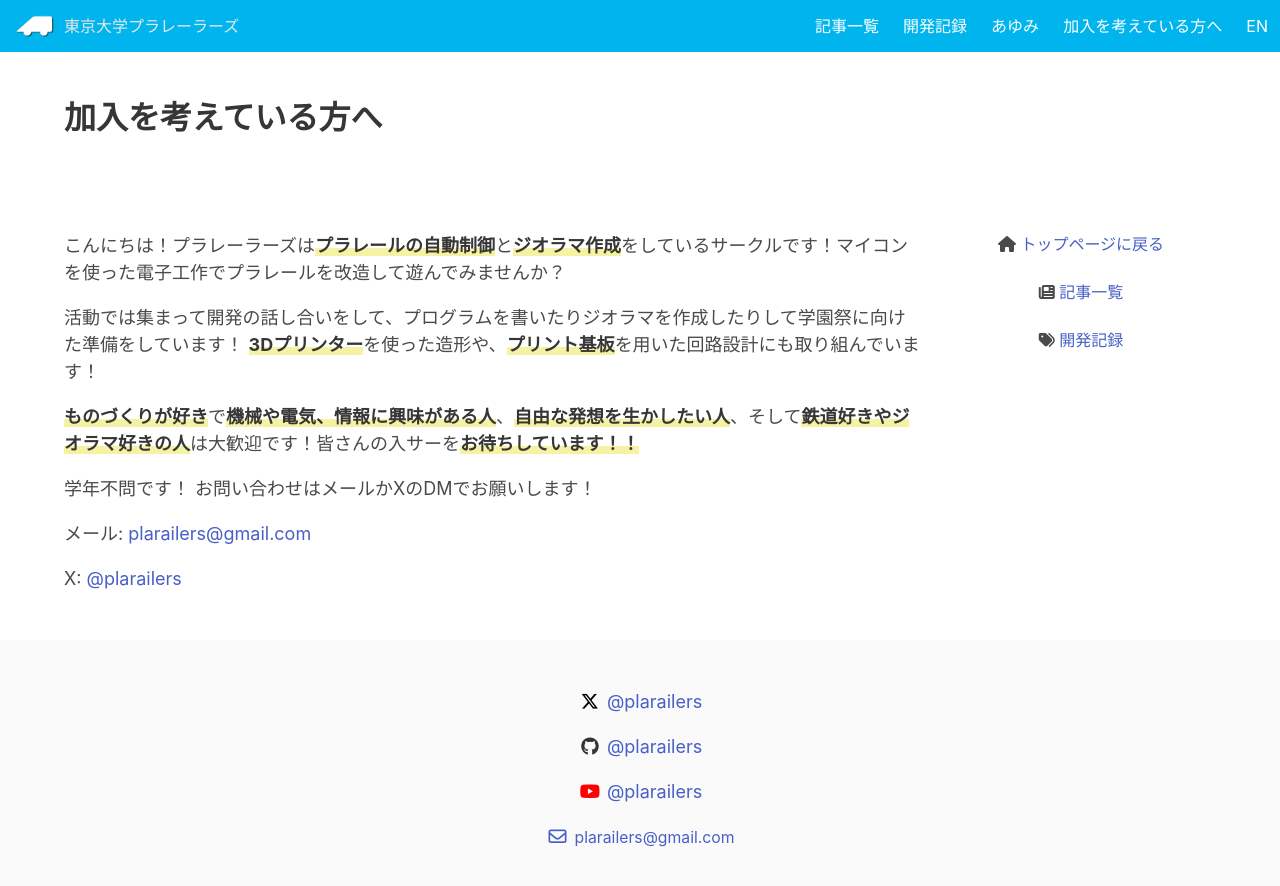
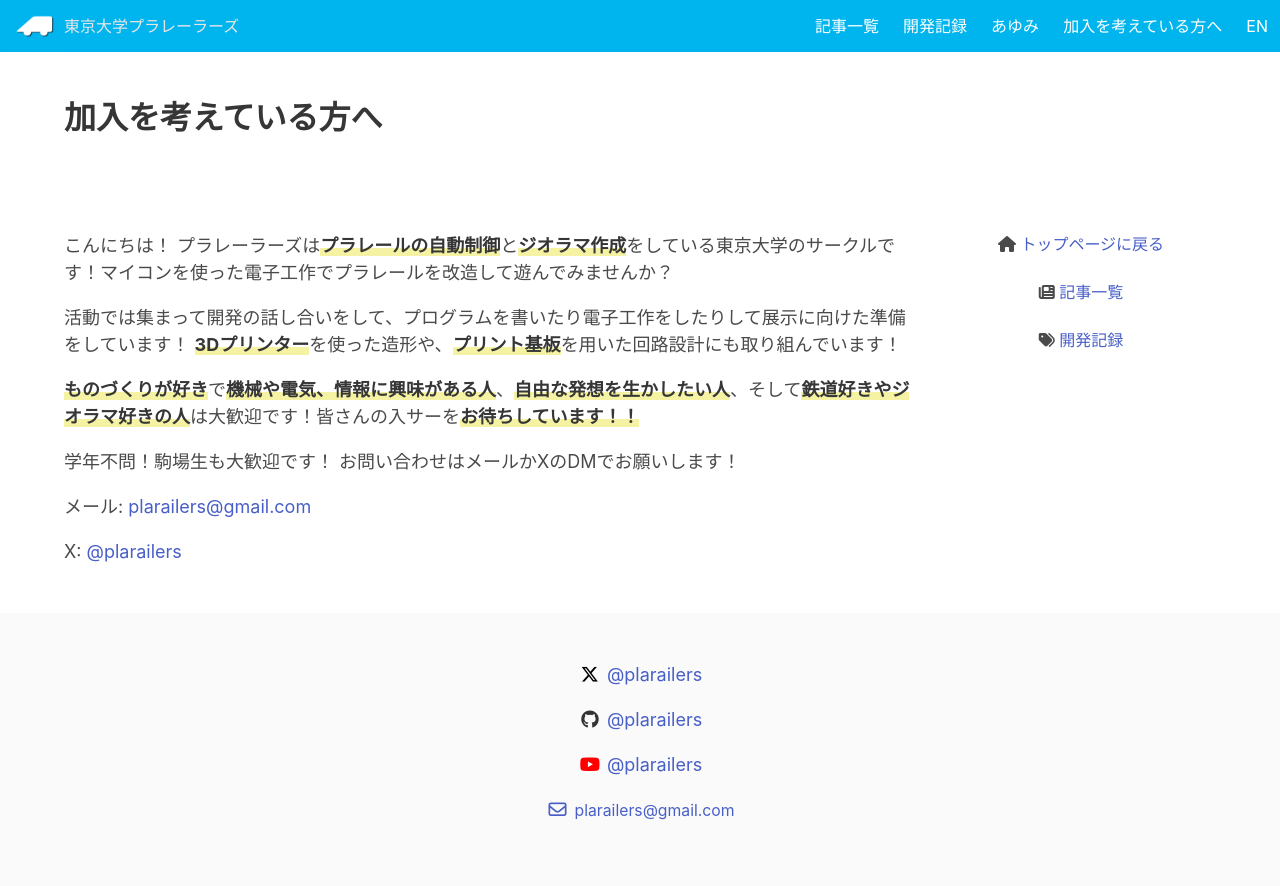
Before and after one commit to plarailers/plarailers.github.io, a Jekyll site: the page built from welcome/index.md, in a window 1280 px wide and 946 px high. Shown: the top 886 px of the window. Built offline with Jekyll 4.4.1, drawn with Linux system fonts in a browser that asks for light colours.

Commit message:
「加入を考えている方へ」のページを更新

```diff
--- a/welcome/index.md
+++ b/welcome/index.md
@@ -3,14 +3,15 @@
 title: 加入を考えている方へ
 ---
 
-こんにちは！プラレーラーズは**プラレールの自動制御**と**ジオラマ作成**をしているサークルです！マイコンを使った電子工作でプラレールを改造して遊んでみませんか？
+こんにちは！
+プラレーラーズは**プラレールの自動制御**と**ジオラマ作成**をしている東京大学のサークルです！マイコンを使った電子工作でプラレールを改造して遊んでみませんか？
 
-活動では集まって開発の話し合いをして、プログラムを書いたりジオラマを作成したりして学園祭に向けた準備をしています！
+活動では集まって開発の話し合いをして、プログラムを書いたり電子工作をしたりして展示に向けた準備をしています！
 **3Dプリンター**を使った造形や、**プリント基板**を用いた回路設計にも取り組んでいます！
 
 **ものづくりが好き**で**機械や電気、情報に興味がある人**、**自由な発想を生かしたい人**、そして**鉄道好きやジオラマ好きの人**は大歓迎です！皆さんの入サーを**お待ちしています！！**
 
-学年不問です！
+学年不問！駒場生も大歓迎です！
 お問い合わせはメールかXのDMでお願いします！
 
 メール: [plarailers@gmail.com](mailto:plarailers@gmail.com)
```
